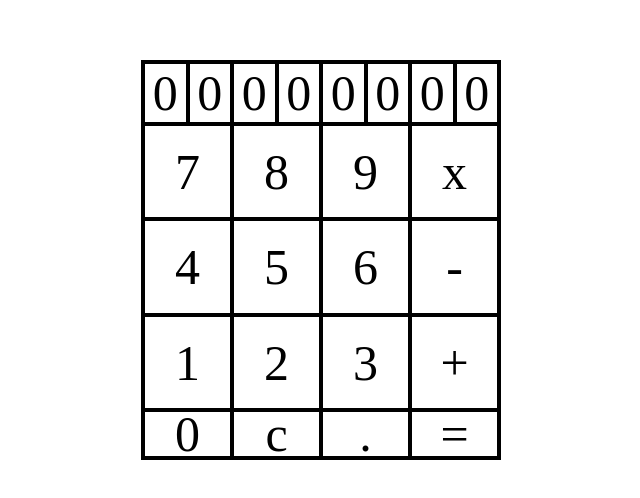
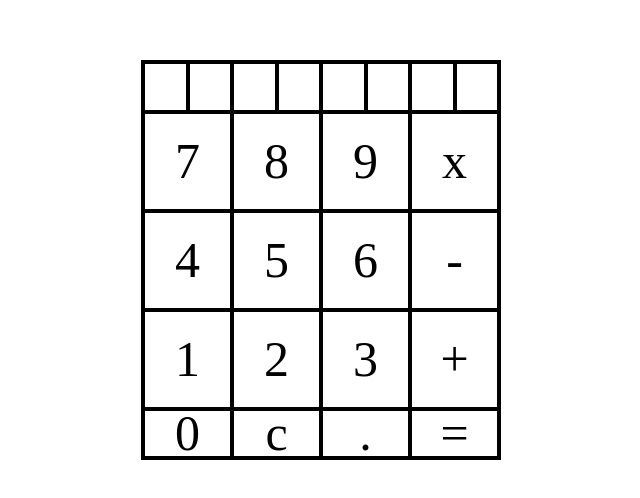
Before and after one commit to evilkeil/Calculator, a plain HTML site: page index.html in a window 1280 px wide. Shown: the part 140-638 px from the top of the page, without its empty margins (319-959 px from the left). Drawn offline with Linux system fonts and the light colour scheme.

Commit message:
remove the place holder digits

```diff
--- a/index.html
+++ b/index.html
@@ -10,14 +10,14 @@
 <body>
     <div class="calculator">
         <div class="result">
-            <div class="resultDisplay txt-center" id="tenMillions"><span>0</span></div>
-            <div class="resultDisplay txt-center" id="millions"><span>0</span></div>
-            <div class="resultDisplay txt-center" id="hundredThousands"><span>0</span></div>
-            <div class="resultDisplay txt-center" id="tenThousands"><span>0</span></div>
-            <div class="resultDisplay txt-center" id="thousands"><span>0</span></div>
-            <div class="resultDisplay txt-center" id="hundreds"><span>0</span></div>
-            <div class="resultDisplay txt-center" id="tens"><span>0</span></div>
-            <div class="resultDisplay txt-center" id="ones"><span>0</span></div>
+            <div class="resultDisplay txt-center" id="tenMillions"><span></span></div>
+            <div class="resultDisplay txt-center" id="millions"><span></span></div>
+            <div class="resultDisplay txt-center" id="hundredThousands"><span></span></div>
+            <div class="resultDisplay txt-center" id="tenThousands"><span></span></div>
+            <div class="resultDisplay txt-center" id="thousands"><span></span></div>
+            <div class="resultDisplay txt-center" id="hundreds"><span></span></div>
+            <div class="resultDisplay txt-center" id="tens"><span></span></div>
+            <div class="resultDisplay txt-center" id="ones"><span></span></div>
         </div>
         <div class="seven txt-center"><span>7</span></div>
         <div class="eight txt-center"><span>8</span></div>
```
